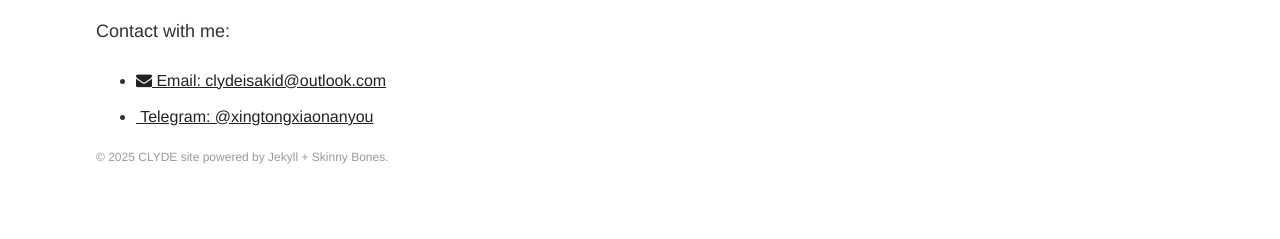
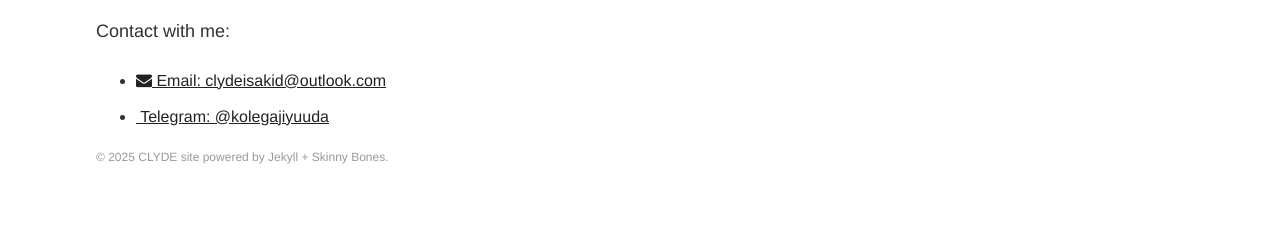
Before and after one commit to clyde-x/clyde-x.github.io, a Jekyll site: the page built from index.md, in a window 1280 px wide. Shown: the part 1406-1645 px from the top of the page. Built offline with Jekyll 4.4.1, drawn with Linux system fonts in a browser that asks for light colours.

Commit message:
telegram

```diff
--- a/_includes/footer.html
+++ b/_includes/footer.html
@@ -20,8 +20,8 @@
         </a>
       </li>
       <li>
-        <a href="https://t.me/xingtongxiaonanyou" target="_blank">
-          <i class="fa fa-telegram" aria-hidden="true"></i> Telegram: @xingtongxiaonanyou
+        <a href="https://t.me/kolegajiyuuda" target="_blank">
+          <i class="fa fa-telegram" aria-hidden="true"></i> Telegram: @kolegajiyuuda
         </a>
       </li>
     </ul>
```
